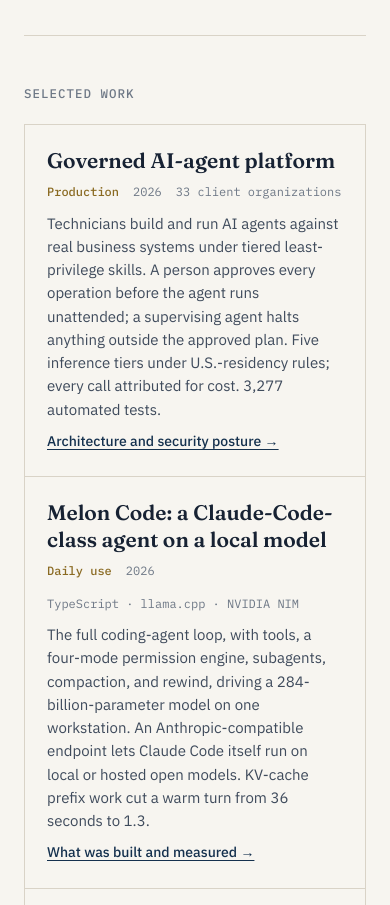
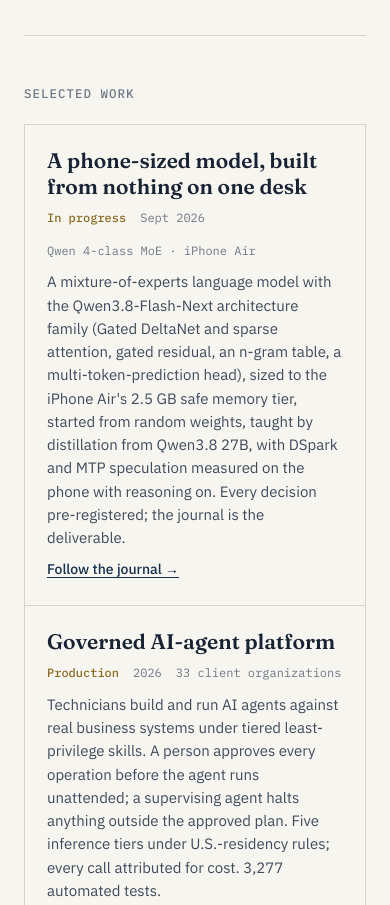
Before and after one commit to clpatrick/guyprompting, a website: page docs/index.html in a window 390 px wide. Shown: the part 2560-3465 px from the top of the page. Drawn offline with Linux system fonts and the light colour scheme.

Commit message:
Add the phone-sized model project card

```diff
--- a/docs/index.html
+++ b/docs/index.html
@@ -68,6 +68,7 @@ section h2.sec{font-family:var(--mono);font-size:12.5px;letter-spacing:.08em;tex
 .work .meta{font-family:var(--mono);font-size:12px;color:var(--ink-3);display:flex;gap:14px;flex-wrap:wrap}
 .work .meta b{color:var(--brass);font-weight:500}
 .work a.more{margin-top:auto;font-size:14px;font-weight:500}
+.work article:last-child:nth-child(odd){grid-column:1/-1}
 @media (max-width:700px){.work{grid-template-columns:1fr}}
 
 .also{columns:2;column-gap:32px;max-width:900px;margin:0;padding-left:18px;color:var(--ink-2);font-size:15px}
@@ -173,6 +174,13 @@ footer{padding:28px 0 56px;font-family:var(--mono);font-size:12.5px;color:var(--
 <section id="work">
   <h2 class="sec">Selected work</h2>
   <div class="work">
+
+    <article>
+      <h3>A phone-sized model, built from nothing on one desk</h3>
+      <div class="meta"><b>In progress</b><span>Sept 2026</span><span>Qwen 4-class MoE · iPhone Air</span></div>
+      <p>A mixture-of-experts language model with the Qwen3.8-Flash-Next architecture family (Gated DeltaNet and sparse attention, gated residual, an n-gram table, a multi-token-prediction head), sized to the iPhone Air's 2.5 GB safe memory tier, started from random weights, taught by distillation from Qwen3.8 27B, with DSpark and MTP speculation measured on the phone with reasoning on. Every decision pre-registered; the journal is the deliverable.</p>
+      <a class="more" href="#research">Follow the journal →</a>
+    </article>
     <article>
       <h3>Governed AI-agent platform</h3>
       <div class="meta"><b>Production</b><span>2026</span><span>33 client organizations</span></div>
```
Also changed, not shown: docs/p/tcjb5/index.html (+8 -0 lines).
